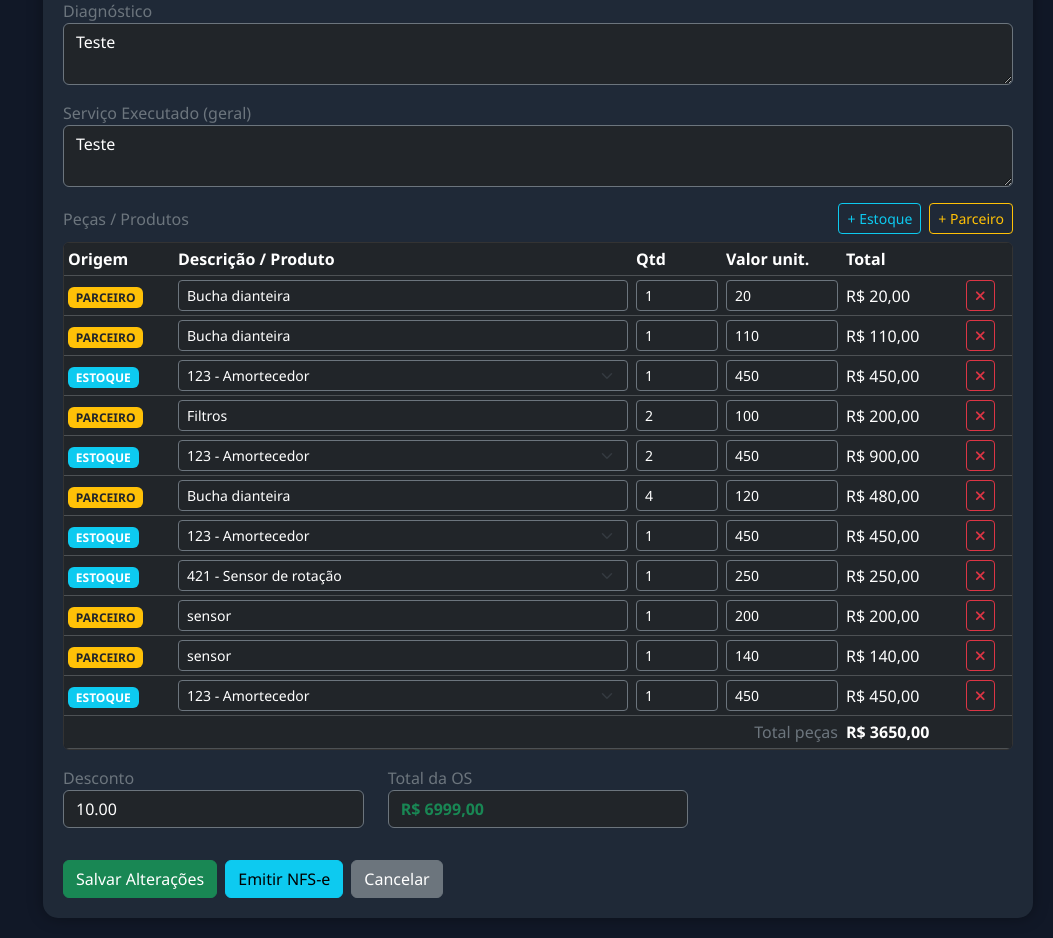
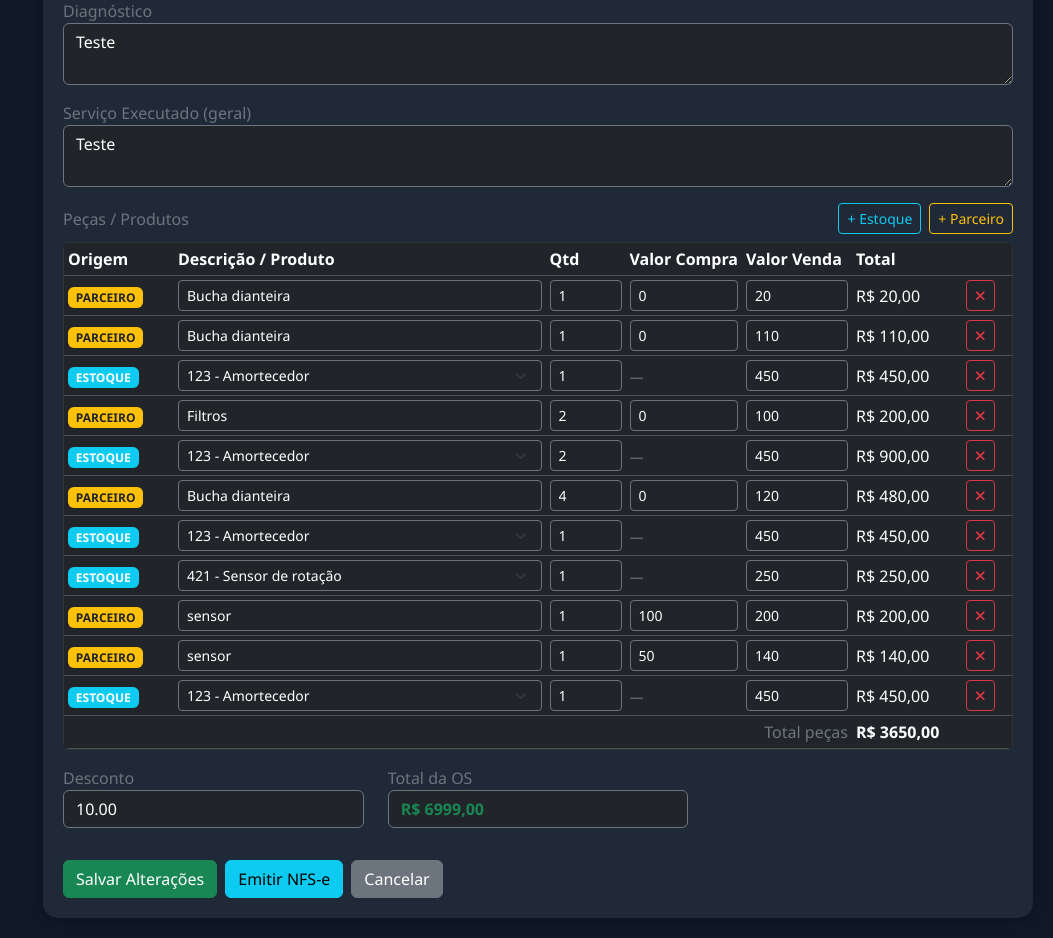
Before and after one commit to edivanresende/HLCarERP, a Flask app: template templates/editar_ordem.html in a window 1280 px wide. Shown: the part 1796-2734 px from the top of the page, without its empty margins (227-1280 px from the left). Run offline with Flask 3, Linux system fonts and the light colour scheme; the template is opened without the code that fills it: values that come from a table or form of the project are taken from there, others are empty.

Commit message:
adiciona coluna valor compra nas pecas

```diff
--- a/templates/editar_ordem.html
+++ b/templates/editar_ordem.html
@@ -160,16 +160,17 @@
                                 <tr>
                                     <th style="width:110px">Origem</th>
                                     <th>Descrição / Produto</th>
-                                    <th style="width:90px">Qtd</th>
-                                    <th style="width:120px">Valor unit.</th>
-                                    <th style="width:120px">Total</th>
+                                    <th style="width:80px">Qtd</th>
+                                    <th style="width:110px">Valor Compra</th>
+                                    <th style="width:110px">Valor Venda</th>
+                                    <th style="width:110px">Total</th>
                                     <th style="width:50px"></th>
                                 </tr>
                             </thead>
                             <tbody id="corpo-pecas"></tbody>
                             <tfoot>
                                 <tr>
-                                    <td colspan="4" class="text-end text-secondary">Total peças</td>
+                                    <td colspan="5" class="text-end text-secondary">Total peças</td>
                                     <td><strong id="total-pecas-label">R$ 0,00</strong></td>
                                     <td></td>
                                 </tr>
@@ -244,6 +245,7 @@
     "produto_id": {{ it.produto_id or 0 }},
     "descricao": {{ (it.descricao or "")|tojson }},
     "qtd": {{ (it.quantidade or 1)|float }},
+    "valor_compra": {{ (it.valor_parceiro or it.custo_unitario or 0)|float }},
     "valor_unit": {{ (it.valor_unitario or 0)|float }}
   }{% if not loop.last %},{% endif %}
 {% endfor %}
@@ -330,11 +332,17 @@ function adicionarPeca(origem, dados) {
             'value="' + (d.descricao || '').replace(/"/g, '&quot;') + '" required>';
     }
 
+    const valorCompra = (origem === 'PARCEIRO') ? (d.valor_compra || 0) : 0;
+    const compraHtml = (origem === 'PARCEIRO')
+        ? '<input type="number" name="item_valor_compra" value="' + valorCompra + '" min="0" step="0.01" class="form-control form-control-sm bg-dark text-white border-secondary">'
+        : '<input type="hidden" name="item_valor_compra" value="0"><span class="text-secondary small">—</span>';
+
     tr.innerHTML =
         '<td><span class="badge ' + (origem === 'ESTOQUE' ? 'bg-info' : 'bg-warning text-dark') + '">' + origem + '</span></td>' +
         '<td>' + descHtml + '</td>' +
         '<td><input type="number" name="item_qtd" value="' + (d.qtd || 1) + '" min="0.01" step="0.01" ' +
         'class="form-control form-control-sm bg-dark text-white border-secondary" oninput="recalcularLinha(' + id + ')"></td>' +
+        '<td>' + compraHtml + '</td>' +
         '<td><input type="number" name="item_valor_unit" id="item_vu_' + id + '" value="' + (d.valor_unit || 0) + '" min="0" step="0.01" ' +
         'class="form-control form-control-sm bg-dark text-white border-secondary" oninput="recalcularLinha(' + id + ')"></td>' +
         '<td><span id="item_total_' + id + '">R$ 0,00</span></td>' +
```
